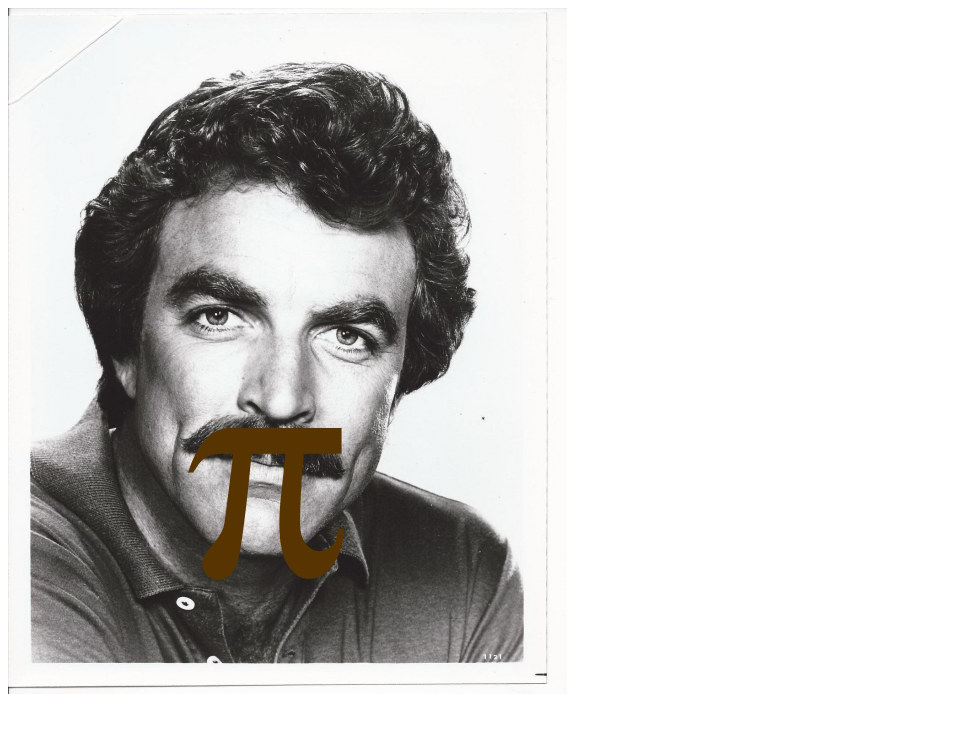
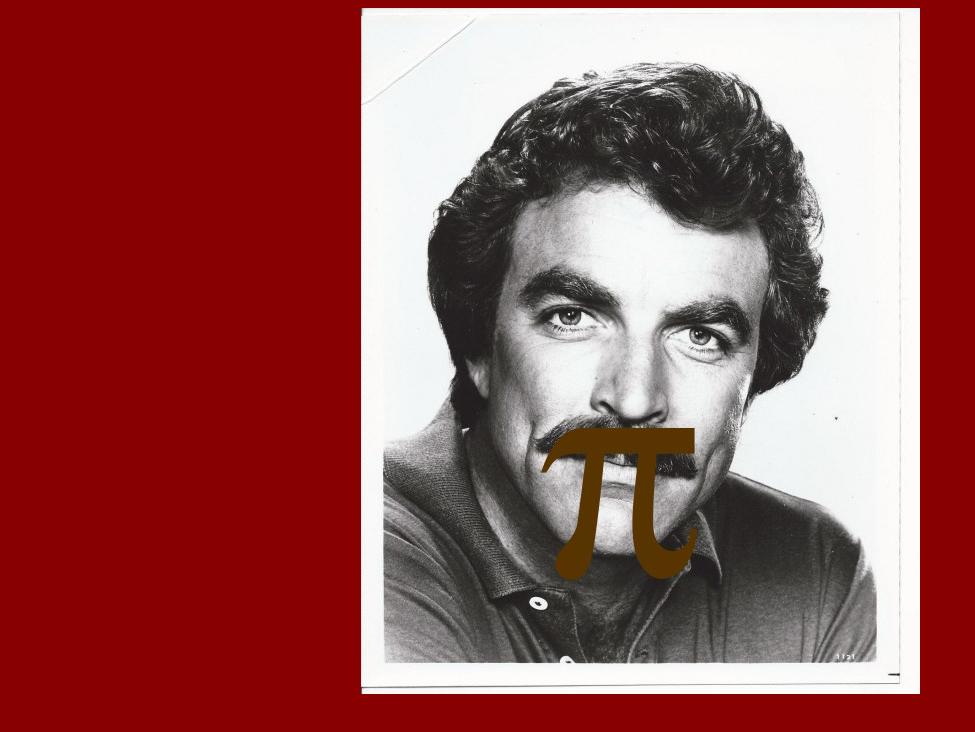
Before and after one commit to magnum314/magnum314.github.io, a plain HTML site: page index.html in a window 1280 px wide. Shown: the whole page, without its empty margins (0-975 px from the left). Drawn offline with Linux system fonts and the light colour scheme.

Commit message:
center
learning css again.

```diff
--- a/index.html
+++ b/index.html
@@ -1,6 +1,6 @@
 <html>
 <head><title>Magnum π</title></head>
-<body>
-<img src='images/magnum314.jpg'>
+<body bgcolor="#880000">
+<img src="images/magnum314.jpg" style="vertical-align:middle; display:block; margin-left:auto; margin-right:auto">
 </body>
 </html>
```
